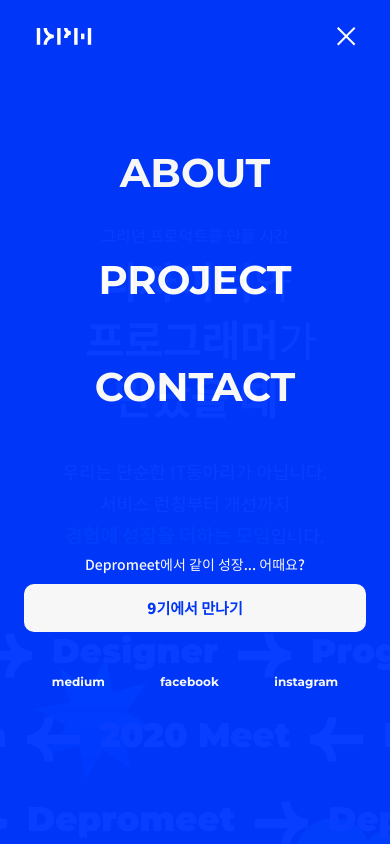
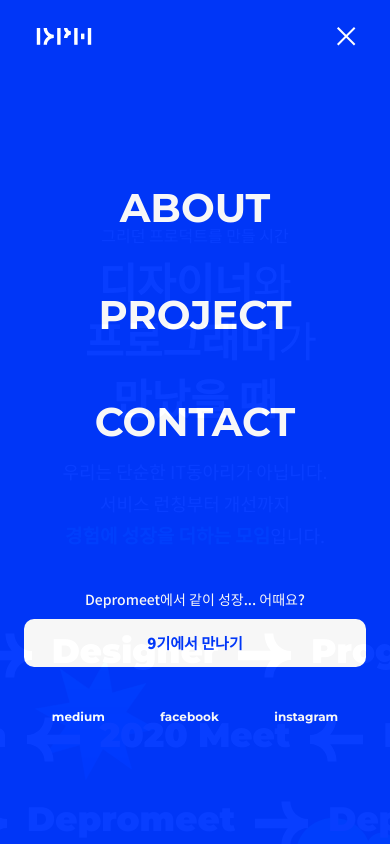
Before and after one commit to depromeet/www.depromeet.com, a Next.js app: page / in a window 390 px wide. Both pictures are taken after a click on the button 346 px from the left and 36 px from the top of the page. Shown: the top 844 px of the page. Built offline with nearby package versions, Linux system fonts and the light colour scheme.

Commit message:
fix: add scrollable header

```diff
--- a/components/Header.tsx
+++ b/components/Header.tsx
@@ -26,7 +26,7 @@ const Header: FC<BackgroundTransparentProps> = ({ isTransparent = false }) => {
       <div className="mobile__only menu-icon">
         <MenuButton isVisible={visible} setVisible={setVisible} />
       </div>
-      <ButtonContainer visible={visible}>
+      <ButtonContainer visible={visible} className="no-scroll-bar">
         <RouterBtn routerName="about" path="/" setVisible={setVisible} />
         <RouterBtn routerName="project" path="/project" setVisible={setVisible} />
         <RouterBtn routerName="contact" path="/contact" setVisible={setVisible} />
@@ -123,7 +123,7 @@ const Container = styled.div<BackgroundTransparentProps>`
   display: flex;
   align-items: center;
   justify-content: space-around;
-    box-sizing: border-box;
+  box-sizing: border-box;
   z-index: 10;
 
   ${media.mobile} {
@@ -181,7 +181,8 @@ const ButtonContainer = styled.div<{visible: boolean}>`
     flex-direction: column;
     justify-content: center;
     align-items: center;
-    padding: 0 2.4rem;
+    padding: 7rem 2.4rem 0;
+    overflow-y: scroll;
   }
 
   .socials {
```
